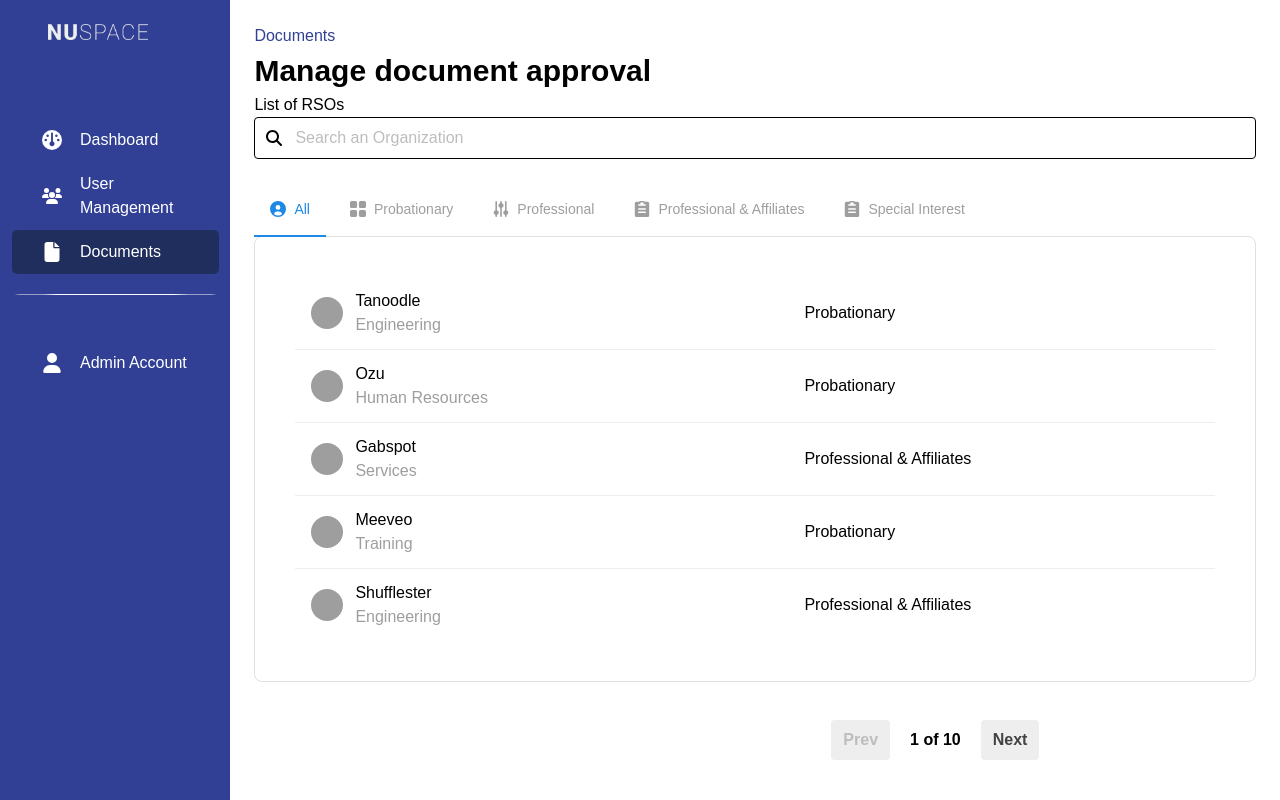
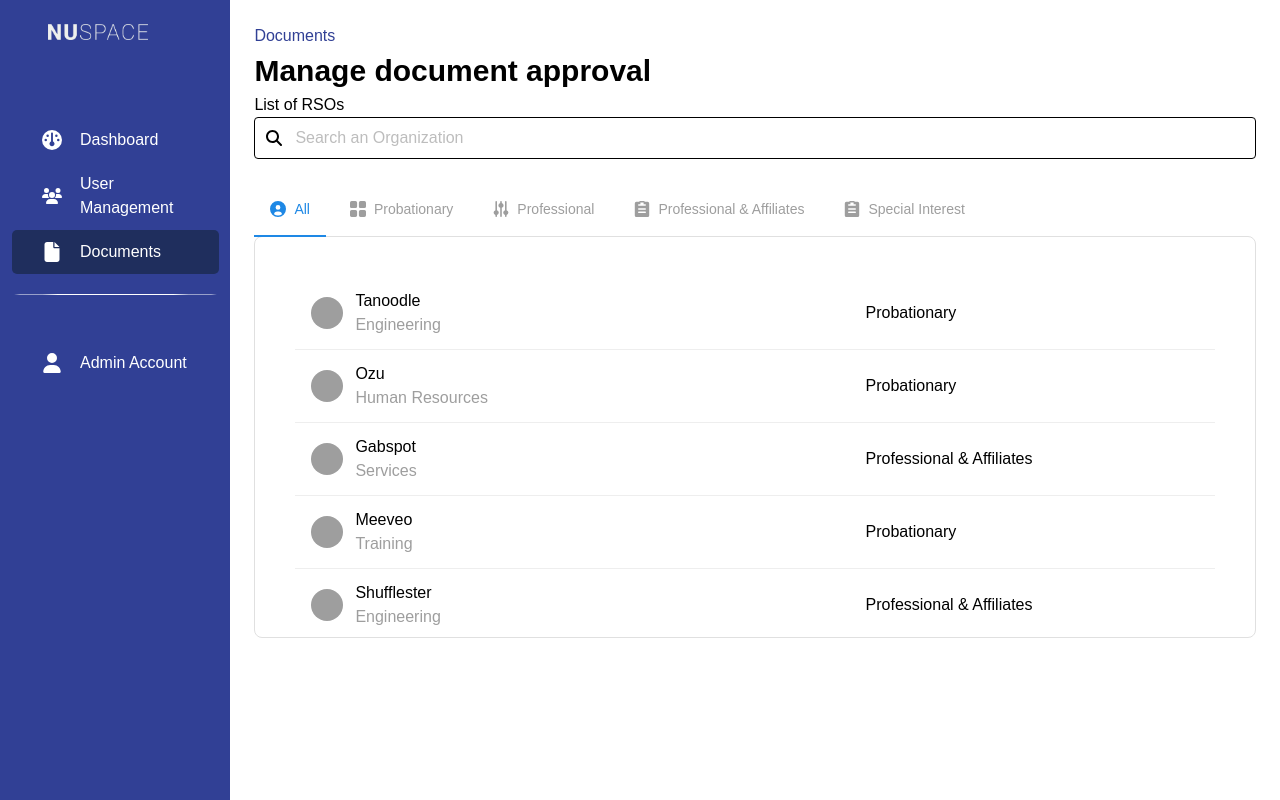
Before and after one commit to johndarrel29/nu_space_web_copy, a React (Create React App) app in the folder client/: page /documents in a window 1280 px wide. Built offline with nearby package versions, Linux system fonts and the light colour scheme; grey boxes are pictures that could not be loaded; what tailwindcss-motion would draw is missing.

Commit message:
version 2.8

```diff
--- a/client/src/components/DocumentTable.jsx
+++ b/client/src/components/DocumentTable.jsx
@@ -2,39 +2,50 @@
 import React, { useState, useEffect } from "react";
 
 
-export default function DocumentTable({category}) {
+export default function DocumentTable({category, searchQuery}) {
     const [data, setData] = useState([]);
+    console.log(searchQuery);
 
         //Pagination
+        //Removed pagination
     const [currentPage, setCurrentPage] = useState(1);
     const [postsPerPage] = useState(5);
     const indexOfLastPost = currentPage * postsPerPage;
     const indexOfFirstPost = indexOfLastPost - postsPerPage;
+    const safeSearchQuery = searchQuery || '';
+
 
         // Filter data based on category
         const filteredData = category === "All"
         ? data
         : data.filter(item => item.category === category);
 
-    const records = filteredData.slice(indexOfFirstPost, indexOfLastPost);
+        const searchedData = filteredData.filter(item =>
+          item.org_name.toLowerCase().includes(safeSearchQuery.toLowerCase()) ||
+          item.college.toLowerCase().includes(safeSearchQuery.toLowerCase()) ||
+          item.category.toLowerCase().includes(safeSearchQuery.toLowerCase())
+      );
+
+  //filtering data
+    const records = searchedData;
 
 
     const npage = Math.ceil(filteredData.length / postsPerPage);
 
 
-    function prePage() {
-        if (currentPage !== 1) {
-          setCurrentPage(currentPage - 1);
-        }
-      }
+    // function prePage() {
+    //     if (currentPage !== 1) {
+    //       setCurrentPage(currentPage - 1);
+    //     }
+    //   }
 
-      function nextPage() {
-        if (currentPage !== npage) {
-          setCurrentPage(currentPage + 1);
-        } else {
-          setCurrentPage(npage);
-        }
-      }
+    //   function nextPage() {
+    //     if (currentPage !== npage) {
+    //       setCurrentPage(currentPage + 1);
+    //     } else {
+    //       setCurrentPage(npage);
+    //     }
+    //   }
 
    useEffect(() => {
        fetch("/data/RSO_DATA.json")
@@ -47,7 +58,7 @@ export default function DocumentTable({category}) {
 
     return (
       //table
-        <div className="overflow-x-auto p-10  ">
+        <div className="overflow-x-auto p-10  max-h-[400px]">
             <table className="table-auto w-full pr-50 border-collapse ">
                 <tbody className="bg-white dark:bg-gray-800 divide-y divide-gray-200 dark:divide-gray-700   cursor-pointer">
                     {records.map((data, index) => (
@@ -75,7 +86,7 @@ export default function DocumentTable({category}) {
             </table>
 
             {/* Pagination */}
-            <div className='bg-red  w-full fixed bottom-10'>
+            {/* <div className='bg-red  w-full fixed bottom-10'>
             <nav>
               <ul className="flex justify-center">
                 <li className={ `page-item mx-1 px-3 py-2 bg-gray-200 font-semibold rounded ${ currentPage === 1 || npage === 0  ? "text-gray-400" : " text-gray-800 "}`}>
@@ -96,7 +107,7 @@ export default function DocumentTable({category}) {
               </ul>
 
             </nav>
-          </div>
+          </div> */}
         </div>
     );
 }
--- a/client/src/components/Searchbar.jsx
+++ b/client/src/components/Searchbar.jsx
@@ -1,7 +1,7 @@
 import searchIcon from "../assets/icons/magnifying-glass-solid.svg";
 
 
-function Searchbar({placeholder}) {
+function Searchbar({placeholder, searchQuery, setSearchQuery}) {
   return (
     <div className="relative w-full">
       <img src={searchIcon}
@@ -12,7 +12,9 @@ function Searchbar({placeholder}) {
         <input
           type="text"
           placeholder={placeholder}
+          value={searchQuery}
           className="border p-2 rounded w-full border-black pl-10"
+          onChange={(e) => setSearchQuery(e.target.value)}
         />
 
     </div>
--- a/client/src/pages/admin/Documents.jsx
+++ b/client/src/pages/admin/Documents.jsx
@@ -6,6 +6,7 @@ import DocumentTable from "../../components/DocumentTable";
 
 export default function Documents() {
     const [toggle, setToggle] = useState(1);
+    const [searchQuery, setSearchQuery] = useState('');
 
     const handleToggle = (index) => {
         setToggle(index);
@@ -18,10 +19,13 @@ export default function Documents() {
             headingTitle="Manage document approval"
             >
                 <h1>List of RSOs</h1>
-                <Searchbar placeholder="Search an Organization"/>
+                <Searchbar placeholder="Search an Organization"  searchQuery={searchQuery} setSearchQuery={setSearchQuery}/>
 
                     {/* Tab content*/}
                     <div className="mt-6">
+
+
+
                         <ul className="flex flex-wrap -mb-px text-sm font-medium text-center text-gray-500 dark:text-gray-400 cursor-pointer">
                             <li className="me-2">
                                 <a  onClick={() => handleToggle(1)} className={toggle === 1 ? "inline-flex items-center justify-center p-4 text-blue-600 border-b-2 border-blue-600 rounded-t-lg active dark:text-blue-500 dark:border-blue-500 group" : "inline-flex items-center justify-center p-4 border-b-2 border-transparent rounded-t-lg hover:text-gray-600 hover:border-gray-300 dark:hover:text-gray-300 group"}>
@@ -63,11 +67,11 @@ export default function Documents() {
 
                     {/* Matches the tab content with the selected tab */}
                     <div className="border border-gray-300 rounded-lg">
-                            {toggle === 1 &&   <DocumentTable category="All" />}
-                            {toggle === 2 &&   <DocumentTable category="Probationary" />}
-                            {toggle === 3 &&  <DocumentTable category="Professional" />}
-                            {toggle === 4 &&  <DocumentTable category="Professional & Affiliates" />}
-                            {toggle === 5 &&  <DocumentTable category="Special Interest" />}
+                            {toggle === 1 &&   <DocumentTable category="All" searchQuery={searchQuery}/>}
+                            {toggle === 2 &&   <DocumentTable category="Probationary" searchQuery={searchQuery}/>}
+                            {toggle === 3 &&  <DocumentTable category="Professional" searchQuery={searchQuery}/>}
+                            {toggle === 4 &&  <DocumentTable category="Professional & Affiliates"searchQuery={searchQuery} />}
+                            {toggle === 5 &&  <DocumentTable category="Special Interest" searchQuery={searchQuery}/>}
                         </div>
 
             </MainLayout>
```
